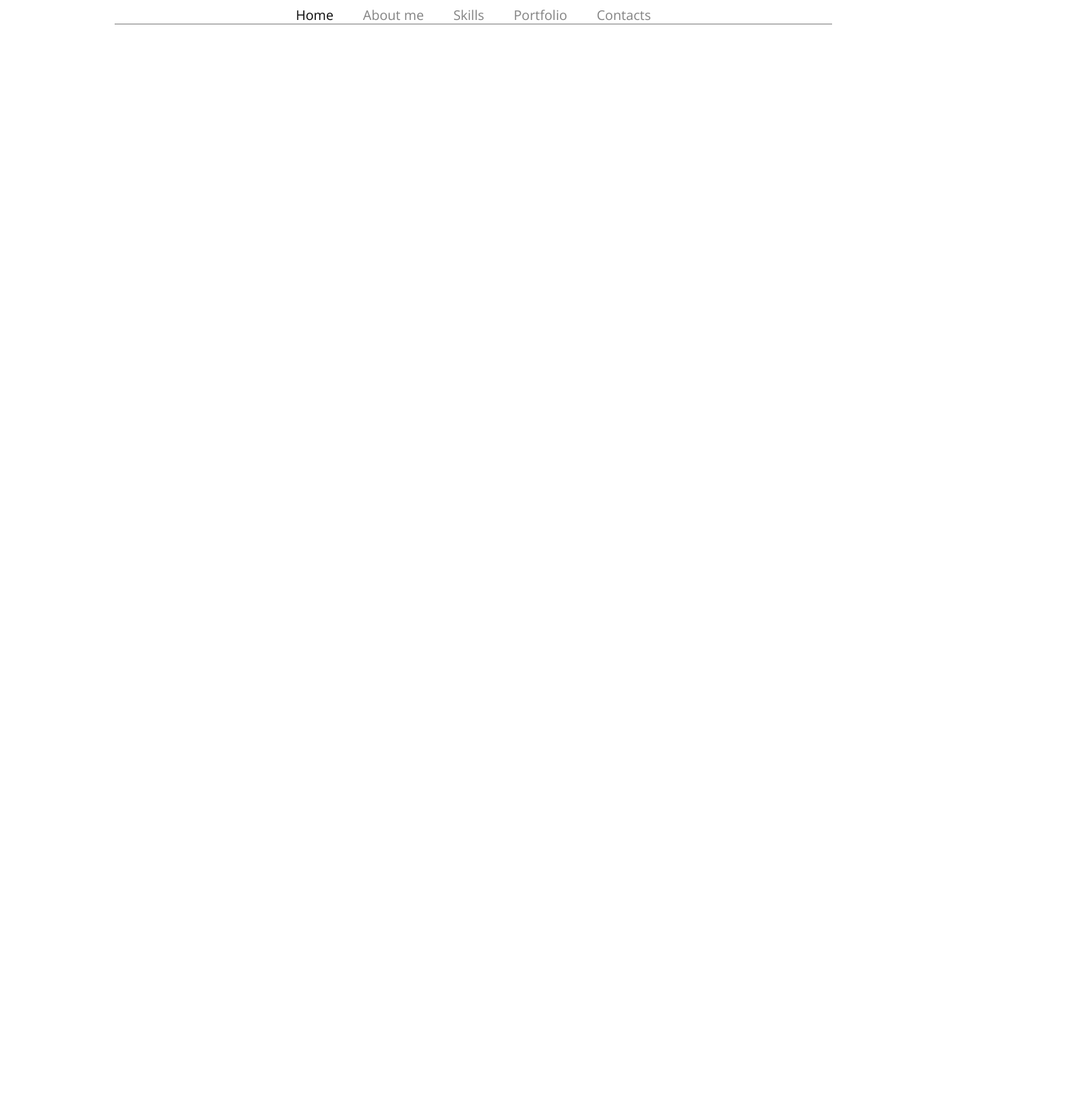
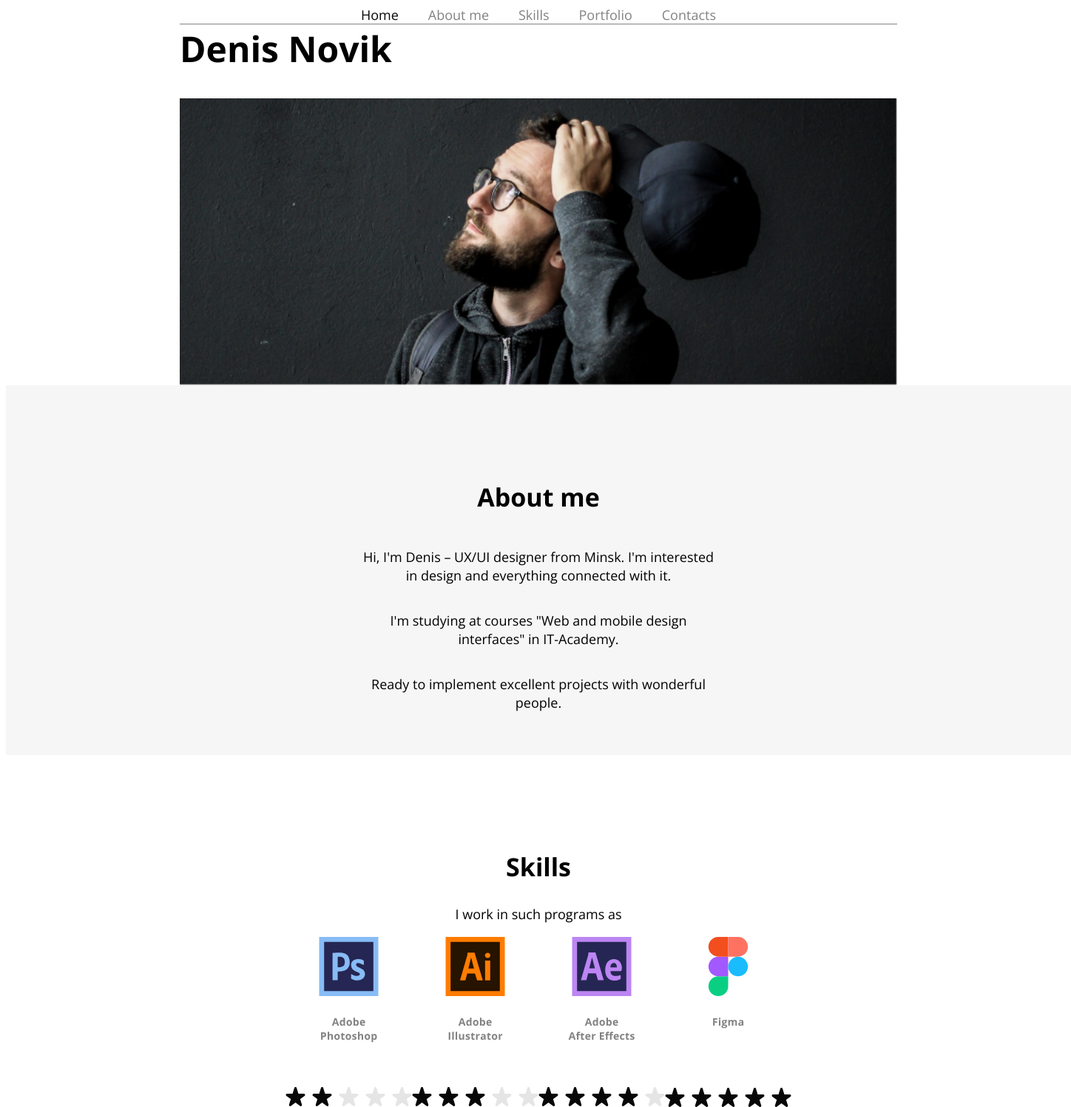
Before and after one commit to NVisotskiy/HW_Denis_Novik, a plain HTML site: page index.html in a window 1280 px wide. Shown: the whole page at 74% size, 1448 px wide, since content can reach past the window. Before the commit the page ends 800 px from the top, so only its background shows below. Drawn offline with nearby package versions, Linux system fonts and the light colour scheme.

Commit message:
Changes with other blocks

```diff
--- a/css/index.css
+++ b/css/index.css
@@ -1,10 +1,13 @@
 * {
   box-sizing: border-box;
+
 }
 
 body {
   font-family: 'Open Sans', sans-serif;
   font-weight: 400;
+  background: #FFFFFF;
+  width: 1440px;
 }
 
 a {
@@ -46,3 +49,68 @@ a {
   color: #828282;
 
 }
+
+.desc {
+  width: 300px;
+  height: 60px;
+  font-weight: 700;
+  font-size: 48px;
+  line-height: 65px;
+  white-space: nowrap;
+}
+
+.container {
+  display: flex;
+  flex-direction: column;
+  width: 970px;
+  margin: auto;
+}
+
+.about {
+  display: flex;
+  flex-direction: column;
+  width: 1440px;
+  margin: auto;
+  background: #F6F6F6;
+  height: 500px
+}
+
+.about_container {
+  width: 970px;
+  margin: auto;
+  flex-direction: column;
+
+}
+
+h2 {
+  padding-top: 100px;
+  font-weight: 700;
+  font-size: 34px;
+  line-height: 46px;
+}
+
+h3 {
+}
+
+
+article {
+  text-align: center;
+}
+
+p {
+  font-weight: 400;
+  font-size: 18px;
+  line-height: 25px;
+}
+
+.micro_text {
+  flex-direction: column;
+  width: 480px;
+  margin: auto;
+}
+
+.programs {
+  margin: auto;
+  flex-direction: row;
+  justify-content: center;
+}
--- a/index.html
+++ b/index.html
@@ -16,14 +16,58 @@
 
 <header>
   <div class="navigation d-flex row">
-      <a class="home" href="pages/home.html">Home</a>
-      <a class="other_links" href="pages/about_me.html">About me</a>
-      <a class="other_links" href="pages/skills.html">Skills</a>
-      <a class="other_links" href="pages/portfolio.html">Portfolio</a>
-      <a class="other_links" href="pages/contacts.html">Contacts</a>
+    <a class="home" href="pages/home.html">Home</a>
+    <a class="other_links" href="pages/about_me.html">About me</a>
+    <a class="other_links" href="pages/skills.html">Skills</a>
+    <a class="other_links" href="pages/portfolio.html">Portfolio</a>
+    <a class="other_links" href="pages/contacts.html">Contacts</a>
   </div>
 </header>
 
+<div class="container d-flex row">
+  <div class="desc">Denis Novik</div>
+  <img src="img/main_banner.jpg" alt="main-banner">
+</div>
 
+<div class="about d-flex row">
+  <div class="about_container ">
+    <article class="mini_header">
+      <h2>
+        About me
+      </h2>
+    </article>
+    <article class="micro_text d-flex">
+      <p>
+        Hi, I'm Denis – UX/UI designer from Minsk.
+        I'm interested in design and everything connected with it.
+      </p>
+      <p>
+        I'm studying at courses "Web and mobile design
+        interfaces" in IT-Academy.
+      </p>
+      <p>
+        Ready to implement excellent projects
+        with wonderful people.
+      </p>
+    </article>
+  </div>
+
+  <div class="skills">
+    <div class="skills_container">
+      <article>
+        <h2>Skills</h2>
+        <p>I work in such programs as</p>
+      </article>
+    </div>
+    <div class="programs d-flex">
+      <img src="img/Ps.svg">
+      <img src="img/Ai.svg">
+      <img src="img/AF.svg">
+      <img src="img/Figma.svg">
+    </div>
+  </div>
+
+
+</div>
 </body>
 </html>
```
